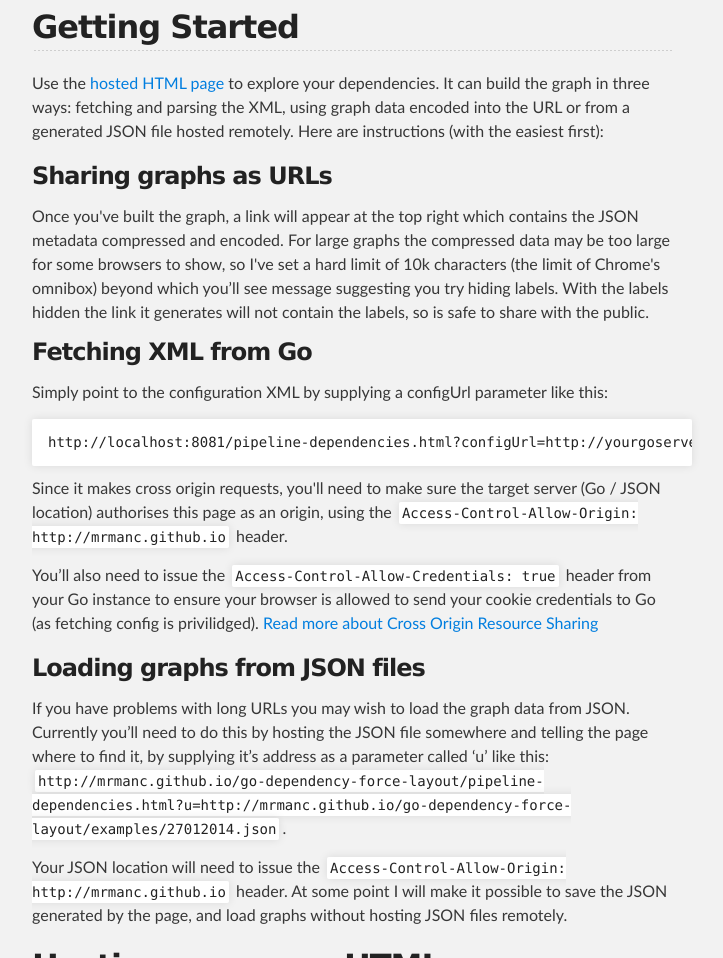
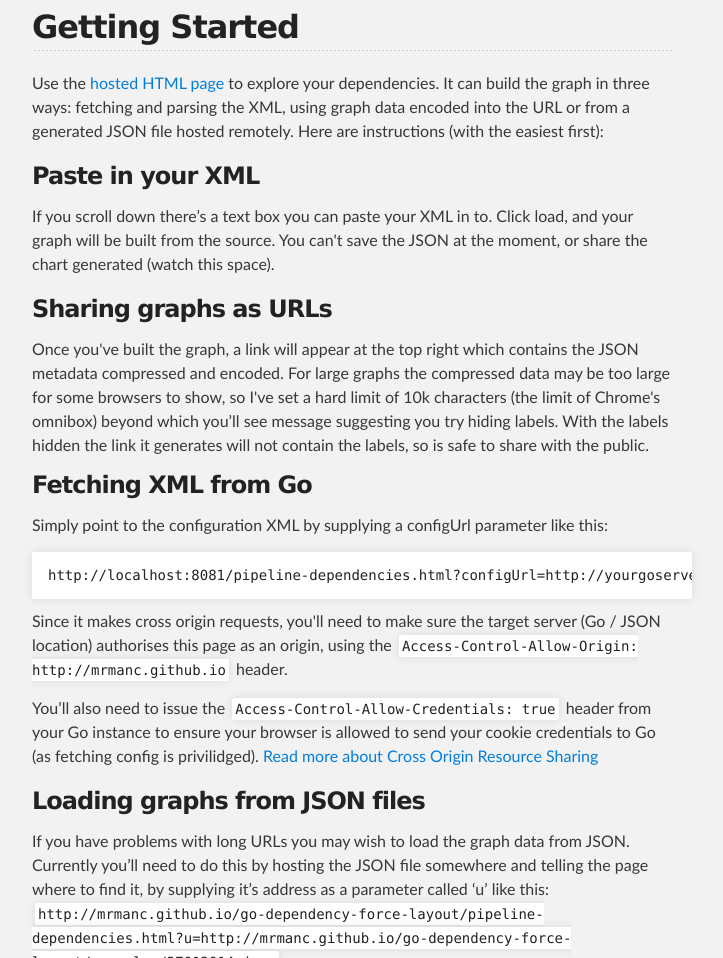
Before and after one commit to mrmanc/go-dependency-force-layout, a plain HTML site: page index.html in a window 1280 px wide. Shown: the part 1379-2337 px from the top of the page, without its empty margins (288-1011 px from the left). Drawn offline with Linux system fonts and the light colour scheme.

Commit message:
Added instructions for pasting in your XML

```diff
--- a/index.html
+++ b/index.html
@@ -53,6 +53,10 @@
 
 <p>Use the <a href="pipeline-dependencies.html">hosted HTML page</a> to explore your dependencies. It can build the graph in three ways: fetching and parsing the XML, using graph data encoded into the URL or from a generated JSON file hosted remotely. Here are instructions (with the easiest first):</p>
 
+<h3>Paste in your XML</h3>
+
+<p>If you scroll down there’s a text box you can paste your XML in to. Click load, and your graph will be built from the source. You can't save the JSON at the moment, or share the chart generated (watch this space).</p>
+
 <h3>Sharing graphs as URLs</h3>
 
 Once you've built the graph, a link will appear at the top right which contains the JSON metadata compressed and encoded. For large graphs the compressed data may be too large for some browsers to show, so I've set a hard limit of 10k characters (the limit of Chrome's omnibox) beyond which you’ll see message suggesting you try hiding labels. With the labels hidden the link it generates will not contain the labels, so is safe to share with the public.
@@ -107,6 +111,7 @@ Once you've built the graph, a link will appear at the top right which contains
 ⊠ Hiding of labels for sharing<br>
 ⊠ Provide obfuscated realistic example to play with<br>
 ⊠ Use GitHub Pages to host the HTML file<br>
+⊠ Allow user to generate a graph based on pasted in XML<br>
 ◻ Allow user to copy / save generated JSON to share with others<br>
 ◻ Allow user to open generated JSON pasted in<br>
 ◻ Replace ugly URL parsing with a decent library<br>
```
